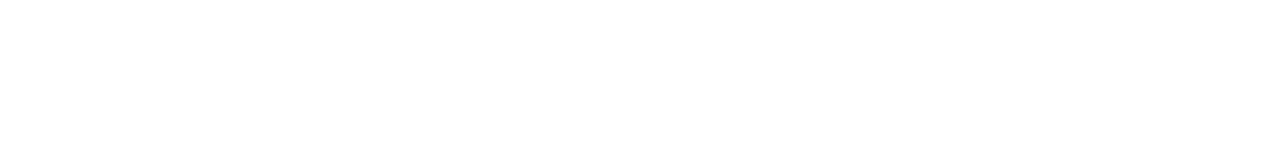
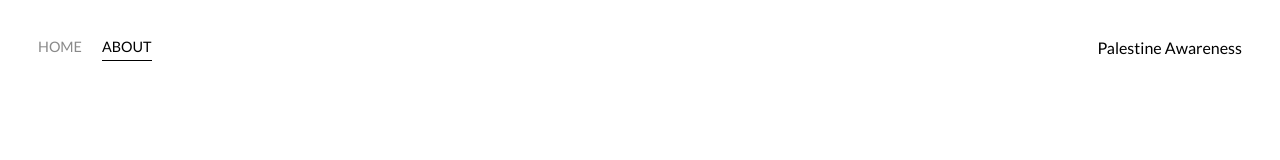
Before and after one commit to Abdur-Rasheed/PalestineAwareness, a plain HTML site: page contact.html in a window 1280 px wide. Drawn offline with Linux system fonts and the light colour scheme.

Commit message:
This has the links to get to the home page from contact

```diff
--- a/contact.html
+++ b/contact.html
@@ -9,3 +9,21 @@
 <link rel="stylesheet" href="styles.css">
 </head>
 <body>
+    <div class="container">
+        <div class="nav-wrapper">
+          <div class="left-side">
+            <div class="nav-link-wrapper">
+              <a href="index.html">Home</a>
+            </div>
+
+            <div class="nav-link-wrapper active-nav-link">
+              <a href="Contact.html">About</a>
+            </div>
+          </div>
+
+          <div class="right-side">
+            <div class="brand">
+              Palestine Awareness
+            </div>
+          </div>
+        </div>
```
